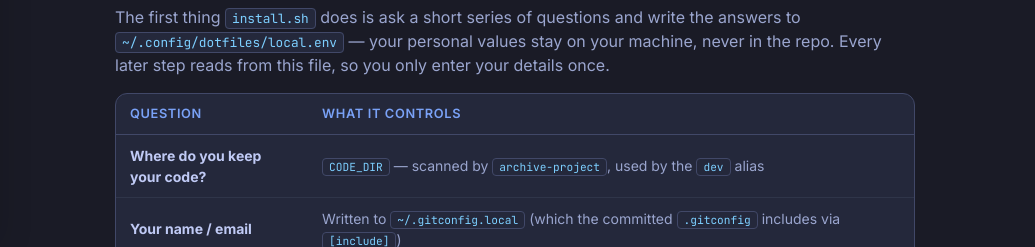
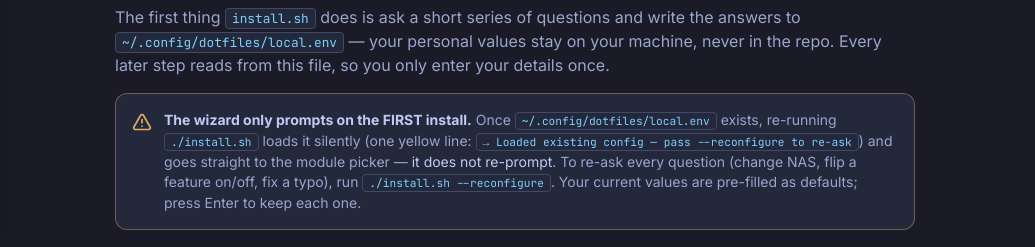
Before and after one commit to rafay99-epic/dotfiles, a website: page docs/install.html in a window 1280 px wide. Shown: the part 552-799 px from the top of the page, 245-1280 px from the left. Drawn offline with nearby package versions, Linux system fonts and the light colour scheme.

Commit message:
docs: document the wizard-skip behavior so users don't wonder why ./install.sh stays silent
The wizard runs only on first install; once ~/.config/dotfiles/local.env
exists, ./install.sh loads it silently and goes straight to the module
picker. That was correct behavior but wasn't documented anywhere visible,
so re-running install.sh looked like the wizard was broken.

Now documented in 5 places:

  - README.md: new "After the first install" subsection. Explains that
    ./install.sh is idempotent, the wizard is only first-run, and shows
    --reconfigure + cat / $EDITOR alternatives. Updated the "What the
    script will do" list (was stale — said "ask about Homebrew" when the
    wizard now asks 7 questions).

  - docs/install.html: yellow warning callout under the "First-run config
    wizard" header. Spells out that re-runs are silent and shows the
    exact runtime message + --reconfigure incantation.

  - docs/customize.html: same callout in the "Your local config" section
    (the page someone would land on while looking for "how do I change
    my NAS IP").

  - install.d/05-configure.sh: the runtime message itself is now a
    three-line yellow block with a section break, instead of a single
    forgettable "→ Loaded existing config" line. Includes the exact
    command to force the wizard.

  - docs/search-index.json: regenerated. Cmd+K "wizard" / "reconfigure"
    surfaces both pages.

```diff
--- a/docs/install.html
+++ b/docs/install.html
@@ -170,6 +170,13 @@ chmod +x install.sh
         </div>
         <p class="text-tn-sub mb-4">The first thing <code class="inline-code">install.sh</code> does is ask a short series of questions and write the answers to <code class="inline-code">~/.config/dotfiles/local.env</code> — your personal values stay on your machine, never in the repo. Every later step reads from this file, so you only enter your details once.</p>
 
+        <div class="mb-5 bg-tn-bg2 border border-tn-yellow/40 rounded-xl p-4 flex gap-3">
+          <i data-lucide="triangle-alert" class="w-5 h-5 text-tn-yellow shrink-0 mt-0.5"></i>
+          <div class="text-sm text-tn-sub">
+            <strong class="text-tn-fg">The wizard only prompts on the FIRST install.</strong> Once <code class="inline-code">~/.config/dotfiles/local.env</code> exists, re-running <code class="inline-code">./install.sh</code> loads it silently (one yellow line: <code class="inline-code">→ Loaded existing config — pass --reconfigure to re-ask</code>) and goes straight to the module picker — <em class="text-tn-fg not-italic">it does not re-prompt</em>. To re-ask every question (change NAS, flip a feature on/off, fix a typo), run <code class="inline-code">./install.sh --reconfigure</code>. Your current values are pre-filled as defaults; press Enter to keep each one.
+          </div>
+        </div>
+
         <div class="bg-tn-bg2 border border-tn-border rounded-xl overflow-hidden mb-4">
           <table>
             <thead><tr><th>Question</th><th>What it controls</th></tr></thead>
```
Also changed, not shown: docs/customize.html (+7 -0 lines), README.md, 1 other file.
